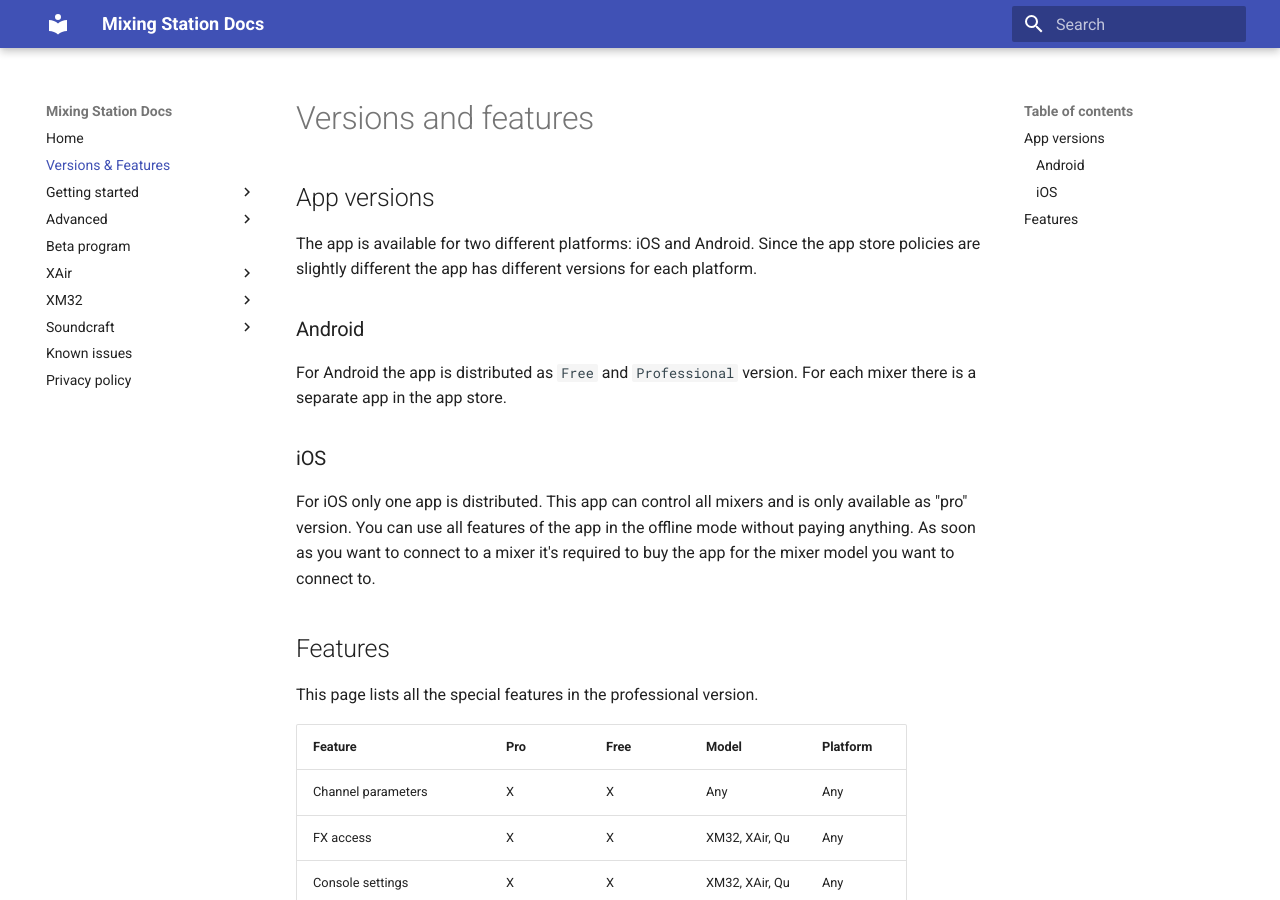
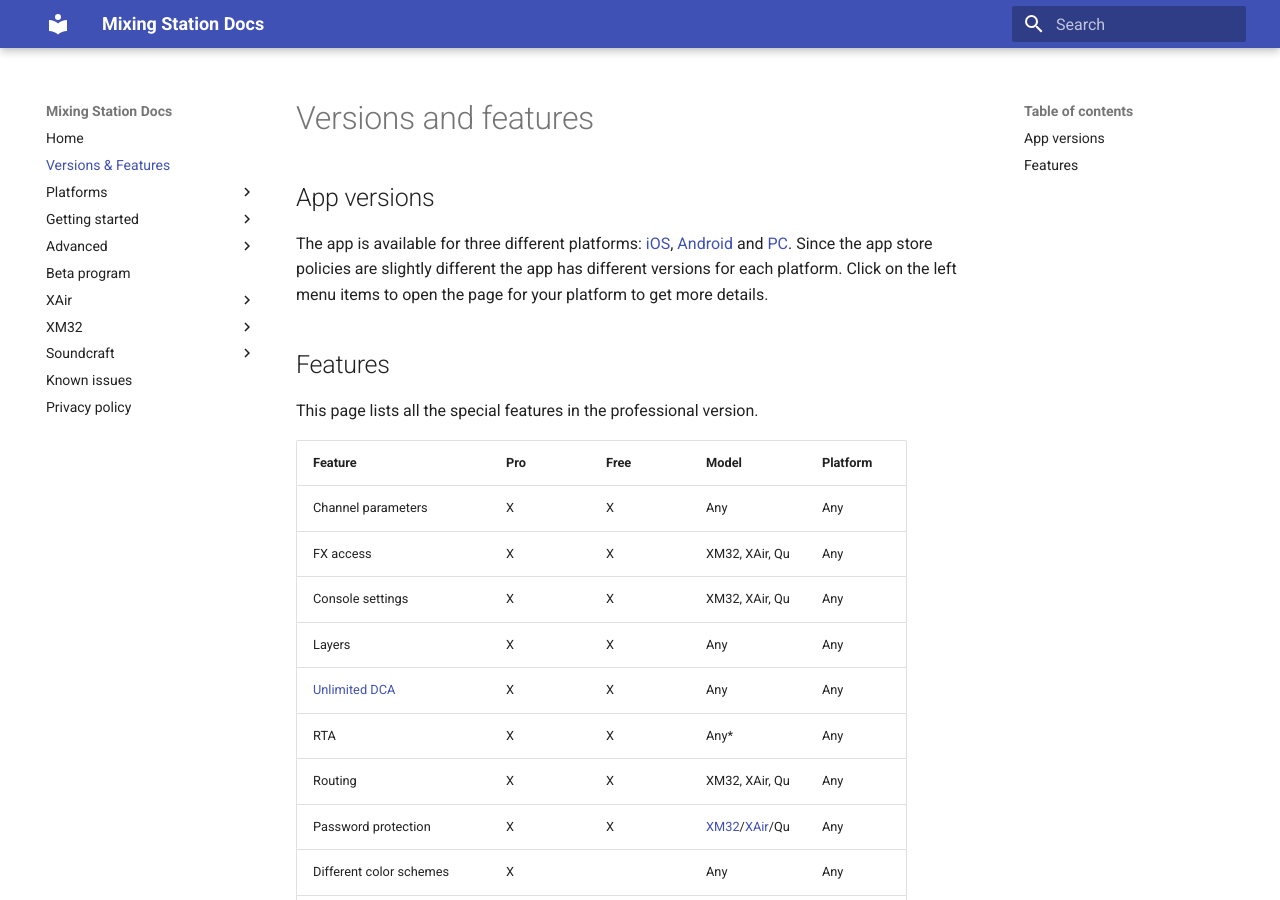
Before and after one commit to davidgiga1993/mixing-station-docs, an MkDocs documentation site: the page built from docs/feature-list.md, in a window 1280 px wide and 900 px high. Built offline with MkDocs 1.6.1 and Material for MkDocs 9.7.7, drawn with Linux system fonts in a browser that asks for light colours.

Commit message:
Add pc to documentation

```diff
--- a/docs/feature-list.md
+++ b/docs/feature-list.md
@@ -1,14 +1,10 @@
 # Versions and features
 
 ## App versions
-The app is available for two different platforms: iOS and Android. Since the app store policies are slightly different the app has different versions for each platform.
+The app is available for three different platforms: [iOS](platforms/ios.md), [Android](platforms/android.md) and [PC](platforms/pc.md).
+Since the app store policies are slightly different the app has different versions for each platform.
+Click on the left menu items to open the page for your platform to get more details.
 
-### Android
-For Android the app is distributed as `Free` and `Professional` version. For each mixer there is a separate app in the app store.
-
-### iOS
-For iOS only one app is distributed. This app can control all mixers and is only available as "pro" version.
-You can use all features of the app in the offline mode without paying anything. As soon as you want to connect to a mixer it's required to buy the app for the mixer model you want to connect to.
 
 ## Features
 This page lists all the special features in the professional version.
--- a/mkdocs.yml
+++ b/mkdocs.yml
@@ -5,6 +5,10 @@
 nav:
   - Home: index.md
   - Versions & Features: feature-list.md
+  - Platforms:
+    - PC: platforms/pc.md
+    - Android: platforms/android.md
+    - iOS: platforms/ios.md
   - Getting started:
     - General: getting-started.md
     - UI controls: ui-controls.md
```
Also changed, not shown: docs/beta.md (+7 -1 lines), docs/platforms/android.md (added, +12 -0 lines), docs/platforms/ios.md (added, +9 -0 lines), docs/platforms/pc.md (added, +23 -0 lines).
